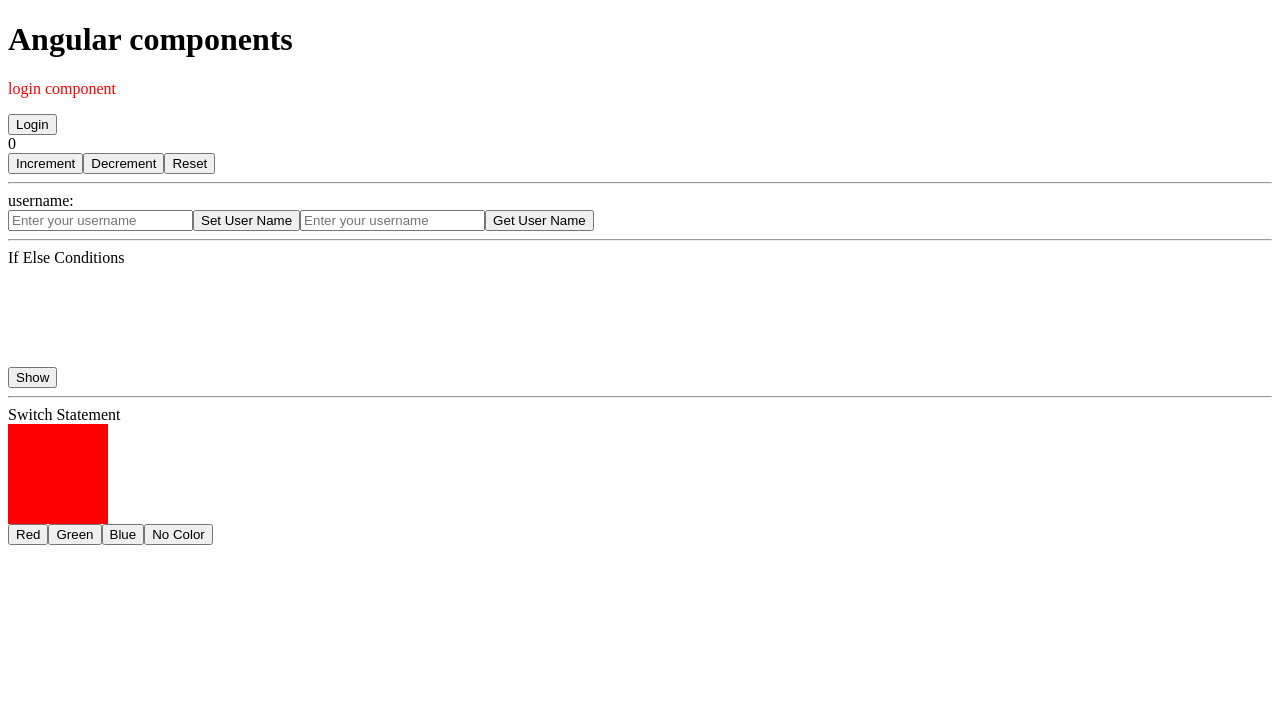
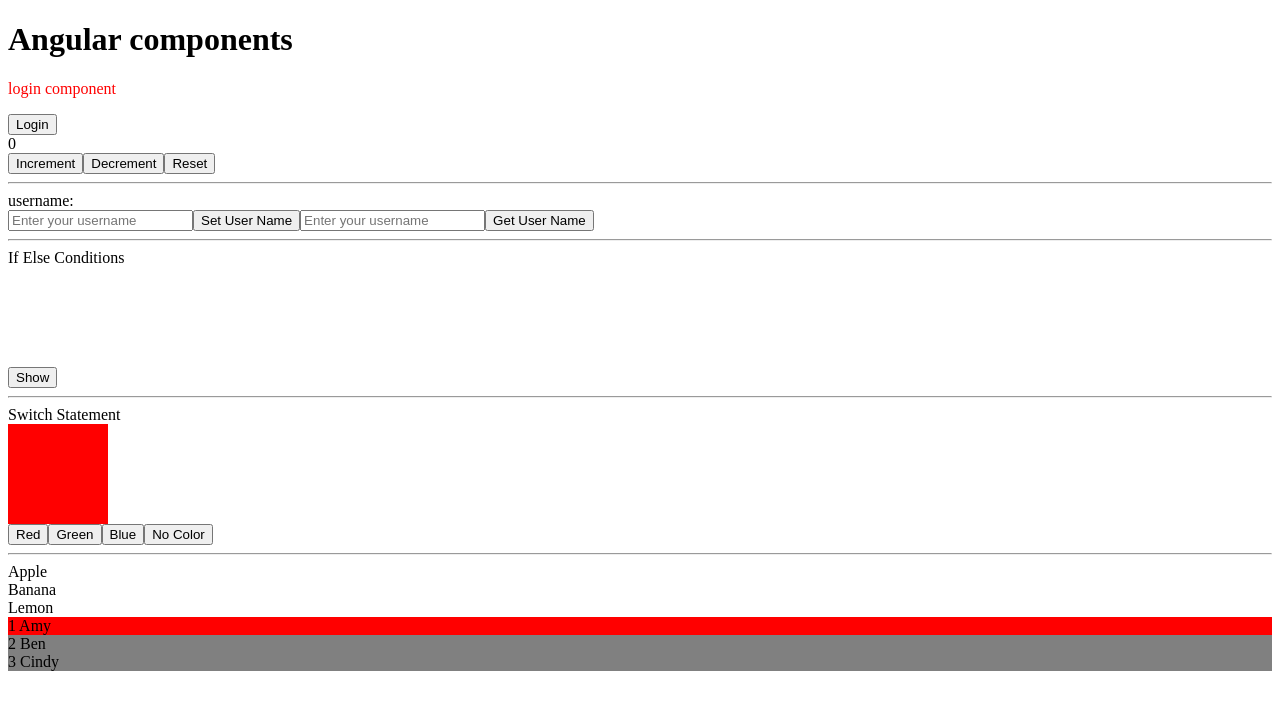
Before and after one commit to HuiyuLiz/angular-learning-notes, an Angular app: page / in a window 1280 px wide. Shown: the top 710 px of the page. Built offline with nearby package versions, Linux system fonts and the light colour scheme.

Commit message:
feat: Add fruit and user lists with display logic using for loops in the app

```diff
--- a/src/app/app.html
+++ b/src/app/app.html
@@ -6,14 +6,14 @@
 <button (click)="handleDecrement()">Decrement</button>
 <button (click)="handleReset()">Reset</button>
 
-<hr/>
+<hr />
 <div>username:{{username}}</div>
 <input value="{{username}}" (input)="handleUsernameChange($event)" type="text" placeholder="Enter your username">
 <button (click)="setDefaultUsername()">Set User Name</button>
 <input #usernameInput type="text" placeholder="Enter your username">
 <button (click)="handleUsernameByTemplateRef(usernameInput.value)">Get User Name</button>
 
-<hr/>
+<hr />
 <div>If Else Conditions</div>
 @if(isVisible) {
 <div style="color: green; width: 100px; height: 100px; background-color: green;">Visible</div>
@@ -22,7 +22,7 @@
 }
 <button (click)="handleToggleVisibility()">{{isVisible ? 'Hide' : 'Show'}}</button>
 
-<hr/>
+<hr />
 
 <div>Switch Statement</div>
 @switch(color){
@@ -44,3 +44,12 @@
 <button (click)="handleChangeColor('green')">Green</button>
 <button (click)="handleChangeColor('blue')">Blue</button>
 <button (click)="handleChangeColor('')">No Color</button>
+
+<hr />
+@for(fruit of fruits;track fruit){
+<div>{{fruit}}</div>
+}
+
+@for(user of users;track user.id;let i=$index,f=$first){
+  <div [style.background]="f ? 'red' : 'gray'">{{i+1}} {{user.name}}</div>
+}
--- a/src/app/app.ts
+++ b/src/app/app.ts
@@ -14,6 +14,12 @@
   username=""
   isVisible=false
   color='red'
+  fruits=['Apple','Banana','Lemon']
+  users=[
+    {id:1,name:'Amy'},
+    {id:2,name:'Ben'},
+    {id:3,name:'Cindy'}
+  ]
 
   handleIncrement() {
     this.count++;
```
Lines whose indentation alone changed are shown as unchanged.
